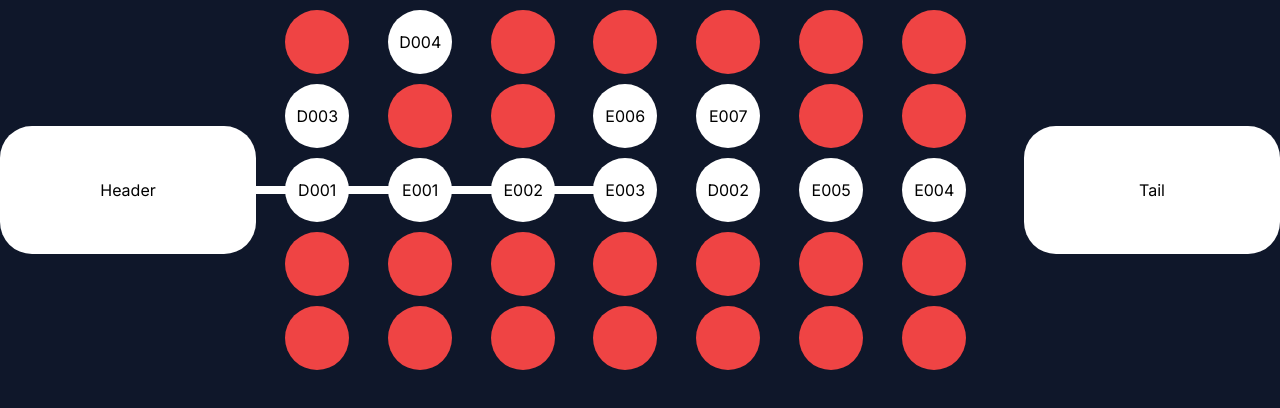
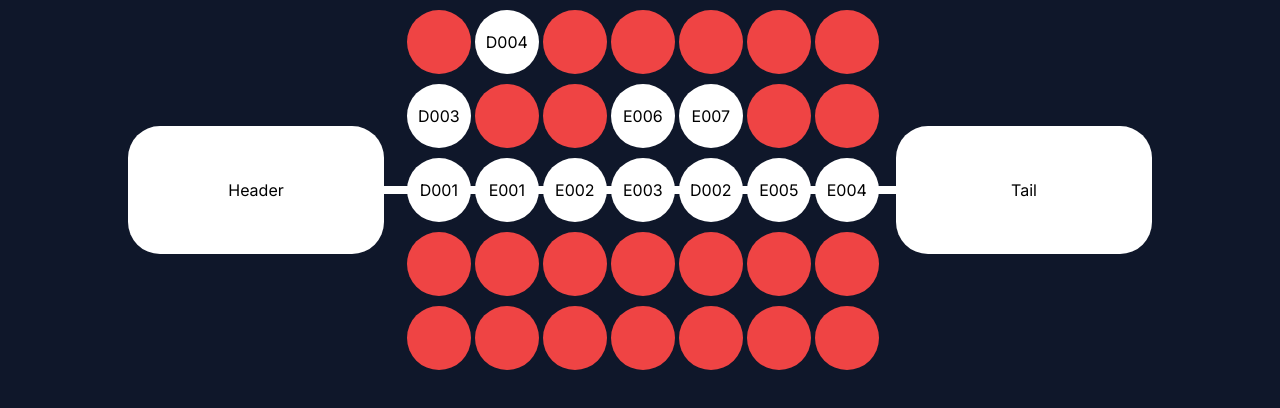
Before and after one commit to jate-koh/operation-approach, a React (Vite) app: page / in a window 1280 px wide. Shown: the top 408 px of the page. Built offline with nearby package versions, Linux system fonts and the light colour scheme.

Commit message:
`refactor`: fix graph style + add handle overflow

```diff
--- a/src/assets/operation-flow/graph-base.css
+++ b/src/assets/operation-flow/graph-base.css
@@ -4,16 +4,17 @@
 @layer components {
 
   .graph-line {
-    --tw-bg-opacity: 1;
-    background-color: rgb(255 255 255 / var(--tw-bg-opacity));
+    position: absolute;
     height: 0.5rem; /* 8px */
-    width: 50%;
+    z-index: -1;
   }
 
   .grid-container {
+    position: relative;
+    display: flex;
     flex-grow: 1;
-    display: flex;
     justify-content: center;
+    z-index: 1;
   }
 
   .grid-container .react-grid-layout {
--- a/src/components/common/ShapeTextBox.tsx
+++ b/src/components/common/ShapeTextBox.tsx
@@ -66,7 +66,7 @@ function shapeMatch(shapeType: ShapeType | string): string {
 
 export function ShapeTextBox({
     children,
-    shapeType, shapeWidth, shapeHeight,     shrinkable,
+    shapeType, shapeWidth, shapeHeight, shrinkable,
     hasSolid, hasBorder,
     isBold, isItalic, isUnderline,
     className, textClassName,
--- a/src/components/operation-grid/OperationFlowGrid.tsx
+++ b/src/components/operation-grid/OperationFlowGrid.tsx
@@ -1,15 +1,15 @@
 import { operationJSON, operationLines, operationList } from '@/components/operation-flow/OperationFlow';
-import { Line } from '@/components/common/Line';
 import { joinClassNames, randomId } from '@/utils/String';
-import { FlowHead } from '@/components/operation-flow/FlowHead';
-import { FlowTail } from '@/components/operation-flow/FlowTail';
 
-import { useState } from 'react';
+import { useEffect, useState } from 'react';
 import { Responsive, WidthProvider, Layout } from 'react-grid-layout';
+import { ShapeTextBox } from '../common/ShapeTextBox';
 
 export type operationFlowGridProps = {
     operationLines: operationLines;
 };
+
+const ResponsiveGridLayout = WidthProvider(Responsive);
 
 export function OperationFlowGrid({ operationLines }: operationFlowGridProps ) {
 
@@ -103,7 +103,7 @@ export function OperationFlowGrid({ operationLines }: operationFlowGridProps ) {
                 // console.log(temp);
             }
             // Replace the operationList with the adjusted one
-            console.log(temp);
+            // console.log(temp);
             line.operationList = temp;
         });
         return operationLines;
@@ -140,7 +140,7 @@ export function OperationFlowGrid({ operationLines }: operationFlowGridProps ) {
         temp[middleLineIndex] = temp[mainLineIndex];
         temp[mainLineIndex] = middleLine;
 
-        console.log(temp);
+        // console.log(temp);
         return temp;
     };
 
@@ -151,13 +151,16 @@ export function OperationFlowGrid({ operationLines }: operationFlowGridProps ) {
                 gridArray.push(operation);
             });
         });
-        console.log(gridArray);
+        // console.log(gridArray);
+
         return gridArray;
     };
 
+    // Hook States
+    const [operationLinesState, setOperationLines] = useState<operationLines>(adjustLines(reorderLines(operationLines)));
     const [currentMaxLength, setMaxLength] = useState<number>(findMaxSequence(operationLines));
-    const [operationLinesState, setOperationLines] = useState<operationLines>(adjustLines(reorderLines(operationLines)));
     const [currentGridArray, setGridArray] = useState<operationJSON[]>(createGridArray(operationLinesState));
+    const [amountOfLines, setLinesAmount] = useState<number>(operationLinesState.length);
 
     //====================================================================================================//
     // Line Class Adjustment
@@ -245,7 +248,7 @@ export function OperationFlowGrid({ operationLines }: operationFlowGridProps ) {
     };
     //====================================================================================================//
     // Grid Layout
-    const initialLayout = currentGridArray.map((line, index) => {
+    const createLayout = currentGridArray.map((line, index) => {
         return {
             x: line.sequence - 1,
             y: index,
@@ -255,30 +258,92 @@ export function OperationFlowGrid({ operationLines }: operationFlowGridProps ) {
         };
     });
 
-    const ResponsiveGridLayout = WidthProvider(Responsive);
-    const [currentLayout, setLayout] = useState<Layout[]>(initialLayout);
+    const handleOverflow = (layout: Layout[]): Layout[] | undefined => {
+        let temp = layout;
 
-    const handleOverflow = (layout: Layout[]) => {
-        let temp = layout;
+        // Find number of element in each column
+        let columnCount = new Array(currentMaxLength).fill(0);
+
+        // Fill columnCount with number of elements in each column
+        temp.forEach((element) => {
+            columnCount[element.x] += 1;
+        });
+        // columnCount.forEach((count, index) => {
+        //     console.log(`Column ${index} has ${count} elements`);
+        // });
+
+        // Find the column with the lowest and highest number of elements
+        let lowestColumnIndex: number = 0;
+        let highestColumnIndex: number = 0;
+        for (let i = 0; i < columnCount.length; i++) {
+            if (columnCount[i] < columnCount[lowestColumnIndex]) {
+                lowestColumnIndex = i;
+            }
+            if (columnCount[i] > columnCount[highestColumnIndex]) {
+                highestColumnIndex = i;
+            }
+        }
+        // console.log(`Column ${lowestColumnIndex} has the lowest number of elements`);
+        // console.log(`Column ${highestColumnIndex} has the highest number of elements`);
+
+        // Find placeholder elements in highest column
+        // and place them in the lowest column at the last row
+        let placeholderElements: Layout = {
+            x: 0,
+            y: 0,
+            w: 1,
+            h: 1,
+            i: '',
+        };
+        temp.forEach((element, index) => {
+            if (element.x === highestColumnIndex && element.i.includes('placeholder')) {
+                // Found placeholder element
+                placeholderElements = element;
+                return;
+            }
+        });
+
+        if (!placeholderElements) return;
+
+        // Move every element in the lowest column down by 1 row
+        temp.forEach((element, index) => {
+            if (element.x === lowestColumnIndex) {
+                element.y += 1;
+            }
+        });
+
+        // Place placeholder element in the top row of the lowest column
+        placeholderElements.y = 0;
+        placeholderElements.x = lowestColumnIndex;
+
+        return temp;
     };
 
+    const onDragEnd = (layout: Layout[], oldItem: Layout, newItem: Layout) => {
+        console.log('Drag End', layout, oldItem, newItem);
+        // Handle Overflow
+        let result = handleOverflow(layout);
+        if (result) setLayout(result);
+    };
 
-    const onDragEnd = (layout: Layout[]) => {
-        setLayout(layout);
+    // Hook States
+    const [currentLayout, setLayout] = useState<Layout[]>([]);
 
-        // Handle Overflow
-        handleOverflow(layout);
+    useEffect(() => {
+        console.log('Effect Layout', currentLayout);
+    }, [currentLayout]);
 
-        console.log(layout);
-    };
     //====================================================================================================//
 
     return (
-        <div className='flex items-center'>
-            <FlowHead text='Header' />
-            <div className='graph-line' style={{position: 'absolute', zIndex: -1}}></div>
-            <div className='grid-container' style={{position: 'relative', zIndex: 1}}>
-                <ResponsiveGridLayout onDragStop={(layout) => onDragEnd(layout)}
+        <div className='flex items-center w-[80%]'>
+            <ShapeTextBox
+                shapeType='rectangle' text={'Header'} hasSolid={{enabled: true}}
+                textClassName='text-black' shrinkable={true} className='w-[256px] h-[128px]'
+            />
+            <div className='graph-line bg-white w-[80%]' style={{}}></div>
+            <div className='grid-container' style={{}}>
+                <ResponsiveGridLayout onDragStop={(layout, oldItem, newItem) => onDragEnd(layout, oldItem, newItem)}
                     cols={{lg: currentMaxLength, md: currentMaxLength, sm: currentMaxLength, xs: currentMaxLength, xxs: currentMaxLength}}
                     isResizable={false} isDraggable={true}
                     layouts={{lg: currentLayout, md: currentLayout, sm: currentLayout, xs: currentLayout, xxs: currentLayout}}
@@ -287,7 +352,7 @@ export function OperationFlowGrid({ operationLines }: operationFlowGridProps ) {
                     {
                         currentGridArray.map((line, index) => {
                             return (
-                                <div key={`${line.id}-${index}`} data-grid={{
+                                <div key={`${line.id ? line.id : 'placeholder'}-${index}`} data-grid={{
                                     x: line.sequence - 1,
                                     y: index,
                                     w: 1,
@@ -314,7 +379,10 @@ export function OperationFlowGrid({ operationLines }: operationFlowGridProps ) {
                     }
                 </ResponsiveGridLayout>
             </div>
-            <FlowTail text='Tail' />
+            <ShapeTextBox
+                shapeType='rectangle' text={'Tail'} hasSolid={{enabled: true}}
+                textClassName='text-black' shrinkable={true} className='w-[256px] h-[128px]'
+            />
         </div>
     );
 }
--- a/src/pages/PreviewPage.tsx
+++ b/src/pages/PreviewPage.tsx
@@ -1,17 +1,12 @@
-import { Operationflow, operationFlowProps } from '@/components/operation-flow/OperationFlow';
 import { OperationFlowGrid } from '@/components/operation-grid/OperationFlowGrid';
 import { testProps } from '@/pages/TestProps';
 
 export function PreviewPage() {
     return (
-    // <Operationflow
-    //     operationLines={testProps.operationLines}
-    //     headText={testProps.headText}
-    //     tailText={testProps.tailText}
-    // />
-        <OperationFlowGrid
-            operationLines={testProps.operationLines}
-        />
-
+        <div className='flex justify-center'>
+            <OperationFlowGrid
+                operationLines={testProps.operationLines}
+            />
+        </div>
     );
 }
```
